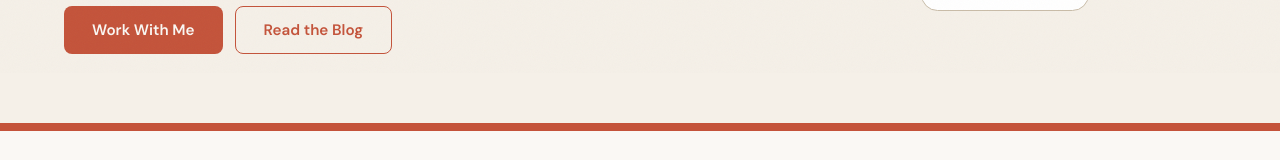
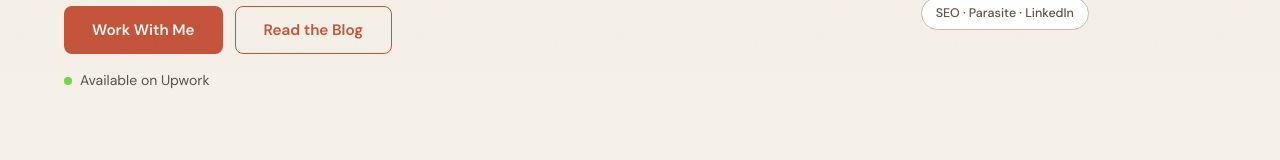
Before and after one commit to usman-khizar/usmankhizar, a Next.js app: page / in a window 1280 px wide. Shown: the part 727-887 px from the top of the page. Built offline with nearby package versions, Linux system fonts and the light colour scheme.

Commit message:
add upwork profile link to homepage and footer

```diff
--- a/app/page.tsx
+++ b/app/page.tsx
@@ -126,6 +126,24 @@ export default function HomePage() {
                   <Link href="/contact" className="btn-primary">Work With Me</Link>
                   <Link href="/blog" className="btn-secondary">Read the Blog</Link>
                 </div>
+                <a
+                  href="https://www.upwork.com/freelancers/~01fad6eab5741b8ac8?mp_source=share"
+                  target="_blank"
+                  rel="noopener noreferrer"
+                  style={{
+                    display: 'inline-flex',
+                    alignItems: 'center',
+                    gap: 8,
+                    marginTop: '1rem',
+                    fontFamily: 'var(--font-dm-sans)',
+                    fontSize: '0.875rem',
+                    color: '#5C5248',
+                    textDecoration: 'none',
+                  }}
+                >
+                  <span style={{ width: 8, height: 8, borderRadius: '50%', backgroundColor: '#6FDA44', flexShrink: 0 }} />
+                  Available on Upwork
+                </a>
               </div>
 
               {/* Right 45% */}
--- a/components/layout/Footer.tsx
+++ b/components/layout/Footer.tsx
@@ -101,6 +101,14 @@ export default function Footer() {
                 <XIcon /> Twitter / X
               </a>
               <a
+                href="https://www.upwork.com/freelancers/~01fad6eab5741b8ac8?mp_source=share"
+                target="_blank"
+                rel="noopener noreferrer"
+                style={{ fontFamily: 'var(--font-dm-sans)', color: '#C9BCA8', fontSize: '0.9rem', textDecoration: 'none', display: 'flex', alignItems: 'center', gap: 8 }}
+              >
+                <span style={{ width: 8, height: 8, borderRadius: '50%', backgroundColor: '#6FDA44', flexShrink: 0 }} /> Upwork
+              </a>
+              <a
                 href="mailto:enquiries@usmankhizar.com"
                 style={{ fontFamily: 'var(--font-dm-sans)', color: '#C9BCA8', fontSize: '0.9rem', textDecoration: 'none' }}
               >
```
